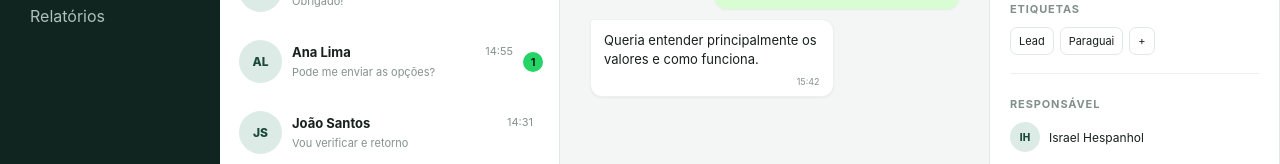
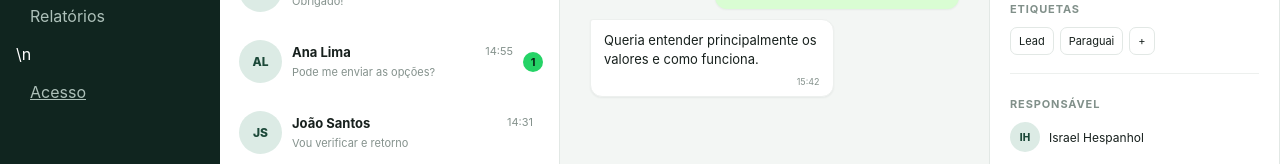
Before and after one commit to israelhespanhol-lang/Whats-Bs-Maneger-, a Next.js app in the folder apps/web/: page / in a window 1280 px wide. Shown: the part 300-464 px from the top of the page. Built offline with nearby package versions, Linux system fonts and the light colour scheme.

Commit message:
feat(web): add access link and truthful WhatsApp state

```diff
--- a/apps/web/app/page.tsx
+++ b/apps/web/app/page.tsx
@@ -24,7 +24,7 @@ export default function Home() {
           <button className="navItem">Contatos</button>
           <button className="navItem">Campanhas</button>
           <button className="navItem">Templates</button>
-          <button className="navItem">Relatórios</button>
+          <button className="navItem">Relatórios</button>\n          <a className="navItem" href="/login">Acesso</a>
         </nav>
 
         <div className="sidebarFooter">
```
